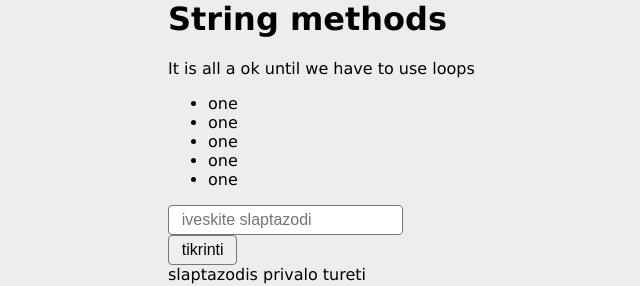
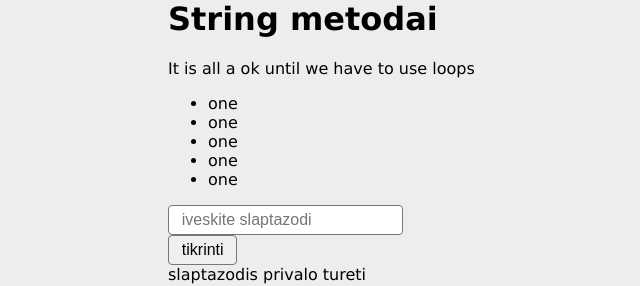
Before and after one commit to MariusCodeAcademy/feu2-13-string-bool-number-array-methods, a plain HTML site: page index.html in a window 1280 px wide. Shown: the top 286 px of the page, 42-682 px from the left. Drawn offline with Linux system fonts and the light colour scheme.

Commit message:
changeH1

```diff
--- a/index.html
+++ b/index.html
@@ -9,7 +9,8 @@
   <link rel="stylesheet" href="./style/style.css" />
   <!-- itraukiu javascript -->
   <!-- <script src="./js/main.js" defer></script> -->
-  <script src="./js/string.js" defer></script>
+  <!-- <script src="./js/string.js" defer></script> -->
+  <script src="./js/practice.js" defer></script>
 </head>
 
 <body>
--- a/js/arrayHOF.js
+++ b/js/arrayHOF.js
@@ -72,3 +72,6 @@ numArray.forEach((sk) => {
 
 let avg = total / numArray.length;
 console.log('avg ===', +avg.toFixed(2));
+
+// iife
+(() => {})();
--- a/js/practice.js
+++ b/js/practice.js
@@ -3,3 +3,17 @@ console.log('practice.js');
 
 const proverb =
   'sesi eina po penkiu, bet tuo paciu sesi eina pries septynis. Ir sesi yra trisdesim sesi padalinta is sesiu';
+
+const htmlEls = {
+  h1: document.querySelector('h1'),
+};
+// const h1El = document.querySelector('h1');
+
+function changeH1() {
+  const currentText = htmlEls.h1.textContent; //String methods
+  const changedText = currentText.replace(/MeThods/i, 'metodai');
+  // irasyti atgal i elementa
+  htmlEls.h1.textContent = changedText;
+}
+
+changeH1();
```
